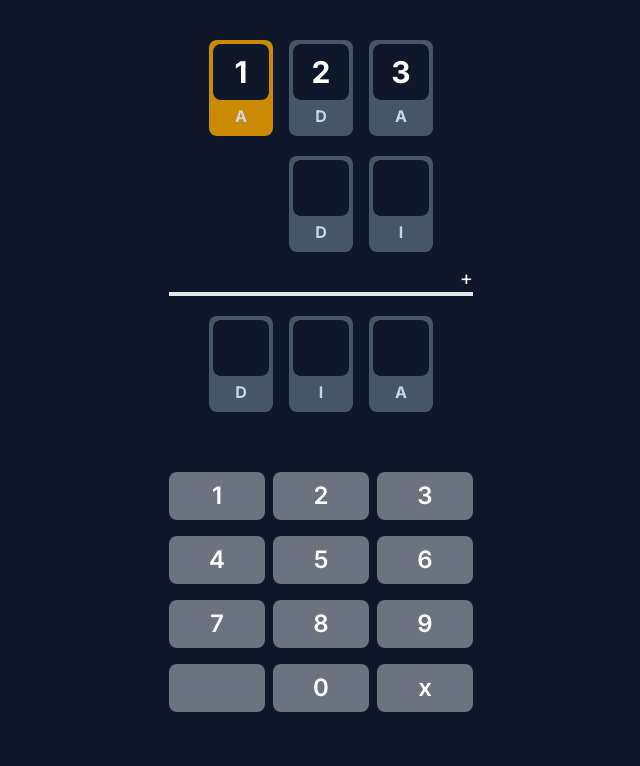
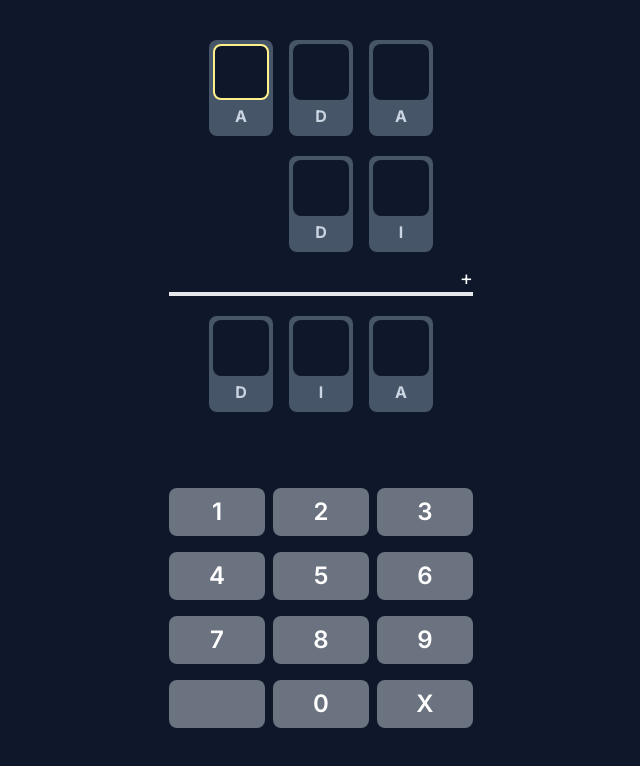
Before and after one commit to hanifanmoha/afteroffice, a Next.js app: page /cryptarithm in a window 1280 px wide. Shown: the top 766 px of the page, without its empty margins (319-959 px from the left). Built offline with nearby package versions, Linux system fonts and the light colour scheme.

Commit message:
feat: handle input

```diff
--- a/src/app/cryptarithm/page.tsx
+++ b/src/app/cryptarithm/page.tsx
@@ -1,19 +1,31 @@
+'use client'
+
 import cx from 'classnames'
+import { useCallback, useState } from 'react'
 
 interface IDigitProps {
   char: string
   isActive?: boolean
   status?: 'valid' | 'invalid' | 'normal'
   value?: string
+  onSelect: () => void
 }
 
 interface IButtonInput {
   char: string
+  onSelect: () => void
 }
 
-function Digit({ char, status = 'normal', value, isActive }: IDigitProps) {
+function Digit({
+  char,
+  status = 'normal',
+  value,
+  isActive,
+  onSelect,
+}: IDigitProps) {
   return (
     <div
+      onClick={onSelect}
       className={cx('m-2 bg-slate-600 rounded-lg p-1', {
         'bg-yellow-600': status === 'invalid',
         'bg-green-700': status === 'valid',
@@ -21,9 +33,9 @@ function Digit({ char, status = 'normal', value, isActive }: IDigitProps) {
     >
       <div
         className={cx(
-          'w-14 h-14 rounded-lg border-gray-700 bg-slate-900 text-3xl font-bold flex justify-center items-center',
+          'w-14 h-14 rounded-lg bg-slate-900 text-3xl font-bold flex justify-center items-center',
           {
-            'bg-slate-700': isActive,
+            'border-2 border-yellow-200': isActive,
           }
         )}
       >
@@ -34,61 +46,173 @@ function Digit({ char, status = 'normal', value, isActive }: IDigitProps) {
   )
 }
 
-function ButtonInput({ char }: IButtonInput) {
+function ButtonInput({ char, onSelect }: IButtonInput) {
   return (
-    <button className='bg-gray-500 rounded-lg w-24 h-12 flex justify-center items-center mx-1 my-2 text-2xl hover:bg-gray-700 cursor-pointer font-semibold'>
+    <button
+      onClick={onSelect}
+      className='bg-gray-500 rounded-lg w-24 h-12 flex justify-center items-center mx-1 my-2 text-2xl hover:bg-gray-700 cursor-pointer font-semibold'
+    >
       {char}
     </button>
   )
 }
 
 export default function Home() {
+  const problemString = 'ADA_DI_DIA'
+
+  const [problem] = useState<string[][]>(
+    problemString.split('_').map((s) => s.split(''))
+  )
+
+  const [values, setValues] = useState<string[][]>(
+    problemString.split('_').map((s) => s.split('').map((c) => ''))
+  )
+
+  const [activeIndex, setActiveIndex] = useState(0)
+
+  const isActive = useCallback(
+    (rowIndex: number, colIndex: number): boolean => {
+      const idx = rc2Idx(problem, rowIndex, colIndex)
+      return idx === activeIndex
+    },
+    [problem, activeIndex]
+  )
+
+  function handleSelectDigit(rowIndex: number, colIndex: number) {
+    const idx = rc2Idx(problem, rowIndex, colIndex)
+    setActiveIndex(idx)
+  }
+
+  function handleInput(val: string) {
+    const [r, c] = idx2RC(problem, activeIndex)
+    if (r < 0 || c < 0) return
+
+    // Handle Delete
+    if (val === 'X') {
+      // Delete Current Index
+      if (values[r][c] !== '') {
+        const newValues = [...values]
+        newValues[r][c] = ''
+        setValues(newValues)
+
+        // Delete previous index
+      } else {
+        const prevIdx = Math.max(0, activeIndex - 1)
+        const [r2, c2] = idx2RC(problem, prevIdx)
+        const newValues = [...values]
+        newValues[r2][c2] = ''
+        setValues(newValues)
+        setActiveIndex(prevIdx)
+      }
+    } else if (val === '') {
+    } else {
+      const newValues = [...values]
+      newValues[r][c] = val
+      setValues(newValues)
+      if (activeIndex < maxIdx(problem)) {
+        setActiveIndex((curr) => curr + 1)
+      }
+    }
+  }
+
   return (
-    <main className='flex min-h-screen w-full max-w-xl flex-col items-center justify-between m-auto text-white pb-12'>
+    <main className='flex min-h-screen w-full max-w-xl flex-col items-center justify-between m-auto text-white pb-8'>
       {/* Board */}
       <div className='pt-8'>
         <div className='flex flex-row justify-end mb-1 px-8'>
-          <Digit char='A' status='invalid' value='1' />
-          <Digit char='D' status='valid' value='2' isActive />
-          <Digit char='A' value='3' />
+          {problem[0] &&
+            problem[0].map((c, i) => (
+              <Digit
+                key={`${0}--${i}`}
+                char={c}
+                value={values[0][i]}
+                isActive={isActive(0, i)}
+                onSelect={() => handleSelectDigit(0, i)}
+              />
+            ))}
         </div>
         <div className='flex flex-row justify-end mb-1 px-8'>
-          <Digit char='D' />
-          <Digit char='I' />
+          {problem[1] &&
+            problem[1].map((c, i) => (
+              <Digit
+                key={`${1}--${i}`}
+                char={c}
+                value={values[1][i]}
+                isActive={isActive(1, i)}
+                onSelect={() => handleSelectDigit(1, i)}
+              />
+            ))}
         </div>
         <div className='flex flex-col items-end'>
           <p className='text-xl'>+</p>
           <hr className='min-w-full border-2 mb-3' />
         </div>
         <div className='flex flex-row justify-end mb-1 px-8'>
-          <Digit char='D' />
-          <Digit char='I' />
-          <Digit char='A' />
+          {problem[2] &&
+            problem[2].map((c, i) => (
+              <Digit
+                key={`${2}--${i}`}
+                char={c}
+                value={values[2][i]}
+                isActive={isActive(2, i)}
+                onSelect={() => handleSelectDigit(2, i)}
+              />
+            ))}
         </div>
       </div>
       {/* Keyboard */}
       <div className='pb-8'>
-        <div className='flex flex-row'>
-          <ButtonInput char='1' />
-          <ButtonInput char='2' />
-          <ButtonInput char='3' />
-        </div>
-        <div className='flex flex-row'>
-          <ButtonInput char='4' />
-          <ButtonInput char='5' />
-          <ButtonInput char='6' />
-        </div>
-        <div className='flex flex-row'>
-          <ButtonInput char='7' />
-          <ButtonInput char='8' />
-          <ButtonInput char='9' />
-        </div>
-        <div className='flex flex-row'>
-          <ButtonInput char='' />
-          <ButtonInput char='0' />
-          <ButtonInput char='x' />
-        </div>
+        {[
+          ['1', '2', '3'],
+          ['4', '5', '6'],
+          ['7', '8', '9'],
+          ['', '0', 'X'],
+        ].map((row, rowIdx) => (
+          <div key={rowIdx} className='flex flex-row'>
+            {row.map((c, colIdx) => (
+              <ButtonInput
+                key={`${rowIdx}--${colIdx}`}
+                char={c}
+                onSelect={() => handleInput(c)}
+              />
+            ))}
+          </div>
+        ))}
       </div>
     </main>
   )
 }
+
+function rc2Idx(problem: string[][], r: number, c: number): number {
+  let _idx = 0
+  for (let i = 0; i < problem.length; i++) {
+    for (let j = 0; j < problem[i].length; j++) {
+      if (r === i && c === j) {
+        return _idx
+      }
+      _idx++
+    }
+  }
+  return _idx
+}
+
+function idx2RC(problem: string[][], idx: number): number[] {
+  let _idx = 0
+  for (let i = 0; i < problem.length; i++) {
+    for (let j = 0; j < problem[i].length; j++) {
+      if (idx === _idx) {
+        return [i, j]
+      }
+      _idx++
+    }
+  }
+  return [-1, -1]
+}
+
+function maxIdx(problem: string[][]) {
+  let cnt = 0
+  for (let i = 0; i < problem.length; i++) {
+    cnt += problem[i].length
+  }
+  return cnt - 1
+}
```
